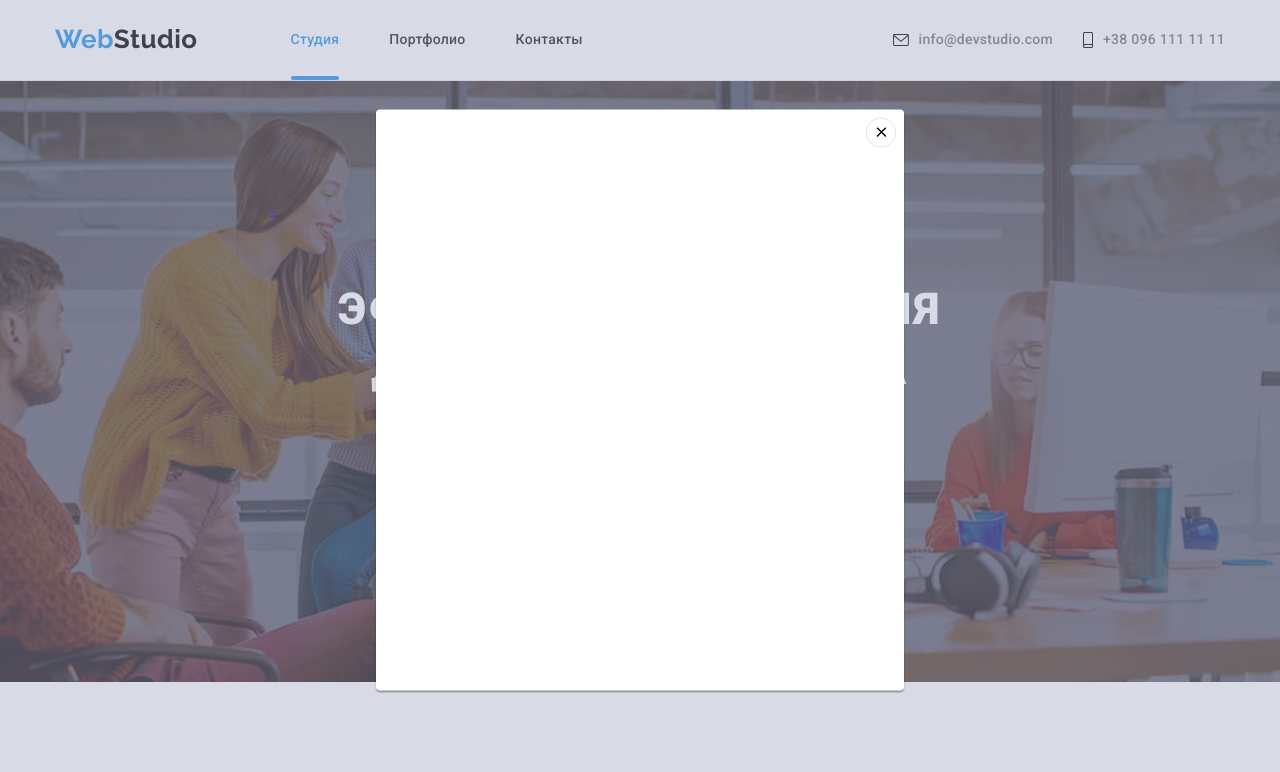
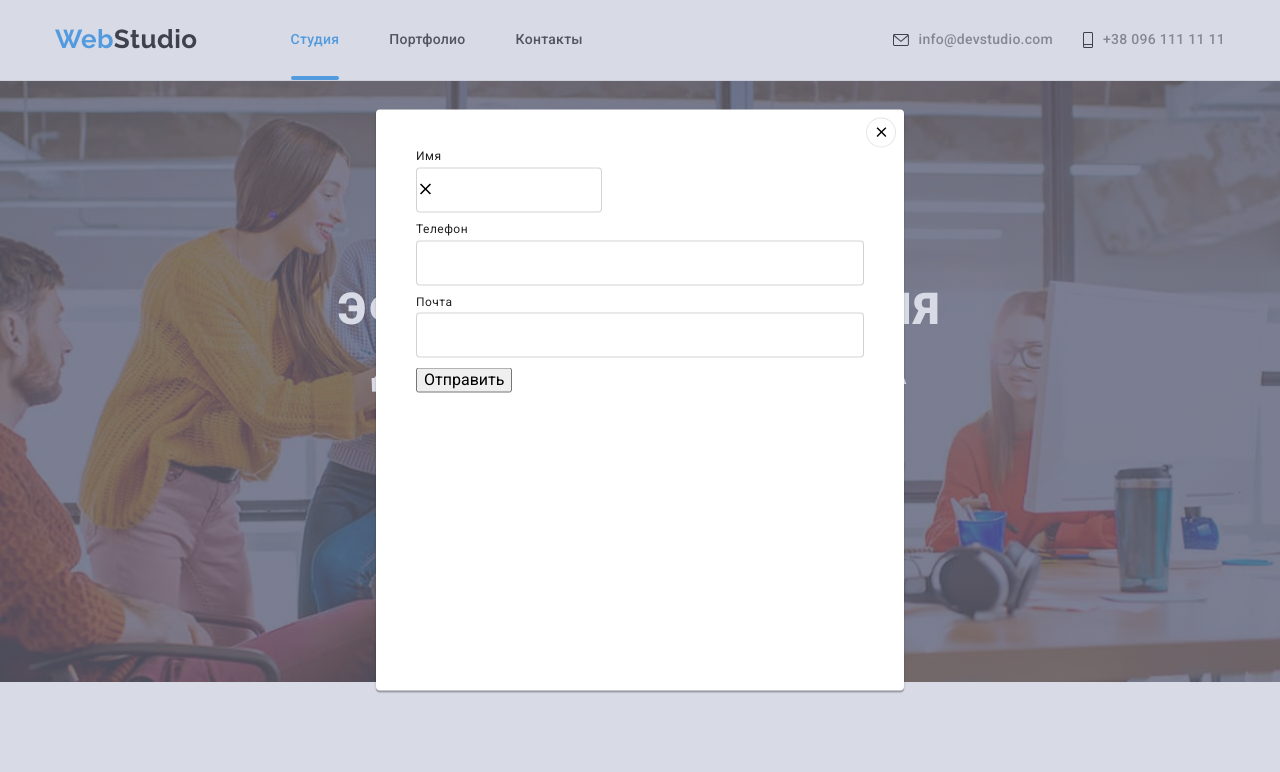
Before and after one commit to nickbron/goit-markup-hw-06, a plain HTML site: page index.html in a window 1280 px wide. Both pictures are taken after a click on the button "Заказать услугу". Shown: the top 772 px of the page. Drawn offline with nearby package versions, Linux system fonts and the light colour scheme.

Commit message:
create application

```diff
--- a/css/main.css
+++ b/css/main.css
@@ -1,5 +1,6 @@
 :root {
   --primary-text-color: rgba(33, 33, 33, 1);
+  --border-color: rgba(33, 33, 33, 0.2);
   --dop-text-color: rgba(117, 117, 117, 1);
   --title-text-color: rgba(33, 150, 243, 1);
   --overlay-work-color: rgba(33, 150, 243, 0.9);
@@ -773,6 +774,46 @@ a:link {
   line-height: 1.87;
 }
 
+/* --------------модалка закзать услугу */
+.application-form .input {
+  padding: 11px 12px;
+  border: 1px solid var(--border-color);
+  border-radius: 4px;
+  outline: none;
+  font-family: inherit;
+  font-size: 14px;
+  line-height: 1.5;
+}
+
+.application-form .input:focus,
+.application-form .input:hover {
+  box-shadow: 0 0 0 1px var(--title-text-color);
+}
+
+.application-form .group {
+  margin-bottom: 10px;
+  display: flex;
+  flex-direction: column;
+}
+
+.application-form .label {
+  font-family: inherit;
+  font-size: 12px;
+  line-height: 1, 17px;
+  margin-bottom: 4px;
+}
+
+.application-form .input-wrapper {
+  position: relative;
+}
+
+.application-form .icon {
+  position: absolute;
+  top: 50%;
+  left: 0;
+  transform: translateY(-50%);
+}
+
 .container {
   margin-left: auto;
   margin-right: auto;
--- a/index.html
+++ b/index.html
@@ -412,8 +412,34 @@
                     <use href="./images/icons.svg#icon-close"></use>
                 </svg>
             </button>
+            <form class="application-form">
+                <div class="group">
+                    <label for="fname" class="label">Имя</label>
+                    <div class="input-wrapper">
+                    <input class="input" type="fname" name="fname" id="fname" />
+                        <svg width="18" height="18" class="icon">
+                        <use href="./images/icons.svg#icon-close"></use>
+                        </svg>
+                   </div>
+
+                </div>
+                <div class="group">
+                    <label for="phone" class="label">Телефон</label>
+                    <input class="input" type="phone" name="phone" id="phone" />
+                </div>
+                <div class="group">
+                    <label for="email" class="label">Почта</label>
+                    <input class="input" type="email" name="email" id="email" />
+                </div>
+
+                <button type="submit">Отправить</button>
+
+            </form>
+
         </div>
     </div>
+
+
 
     <script src="./js/modal.js"></script>
 </body>
```
